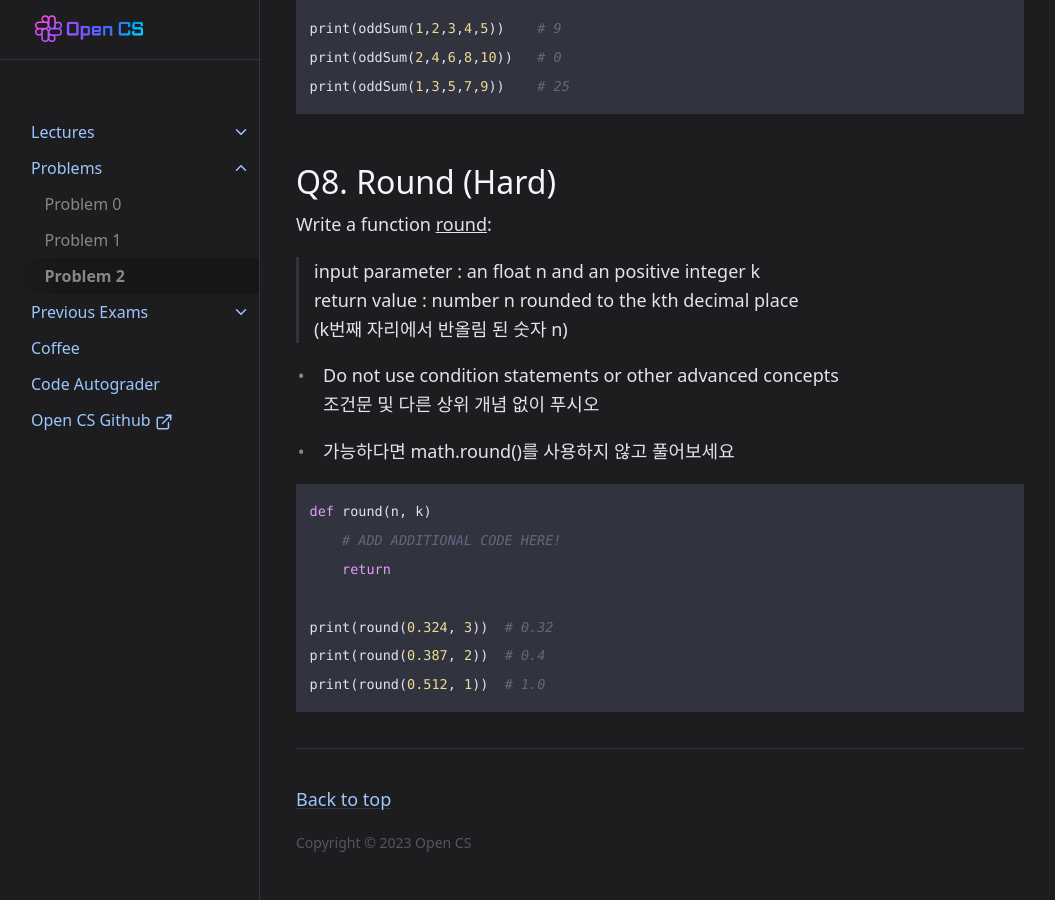
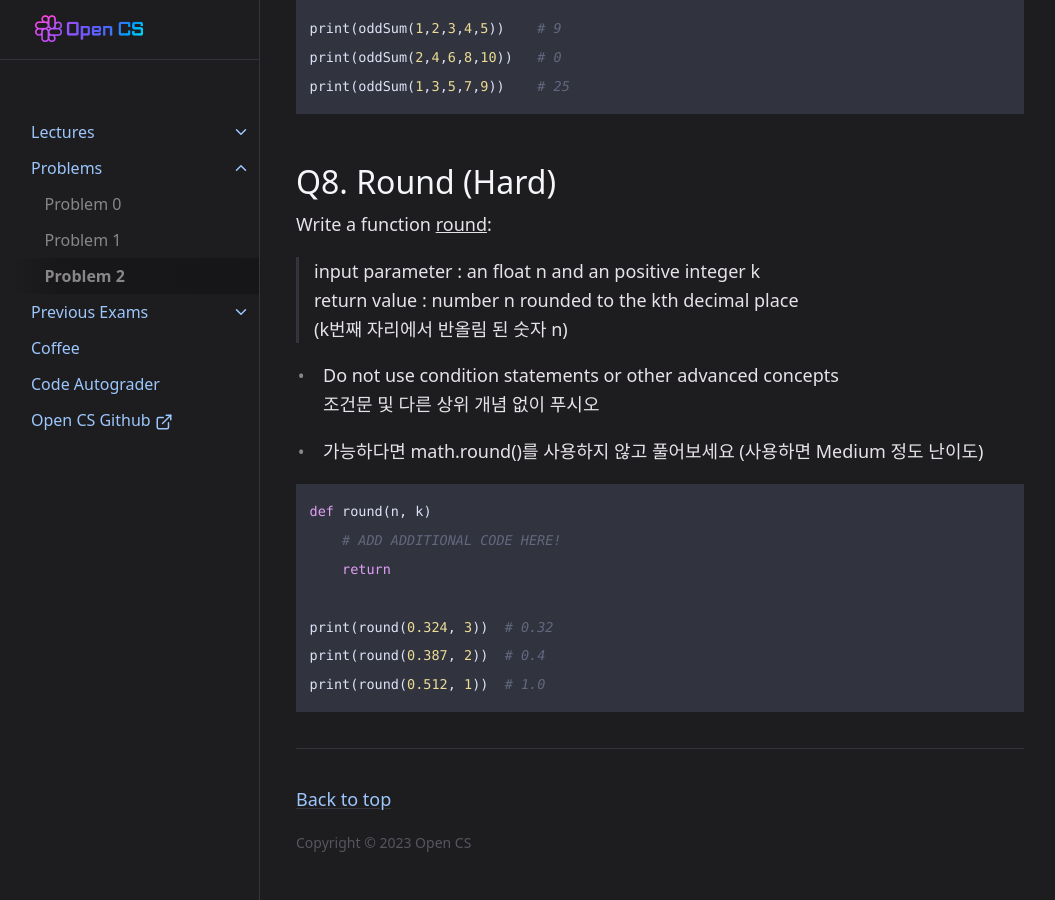
Before and after one commit to OpenCS-ksa/opencs-ksa.github.io, a Jekyll site: the page built from docs/Problems/problem2.md, in a window 1280 px wide and 900 px high, scrolled down 3749 px. Shown: the whole window, without its empty margins (112-1167 px from the left). Built offline with Jekyll 4.4.1, drawn with Linux system fonts in a browser that asks for light colours.

Commit message:
Update problem2.md

````diff
--- a/docs/Problems/problem2.md
+++ b/docs/Problems/problem2.md
@@ -134,7 +134,7 @@ Write a function <U>round</U>:
 + Do not use condition statements or other advanced concepts
 조건문 및 다른 상위 개념 없이 푸시오
 
-+ 가능하다면 math.round()를 사용하지 않고 풀어보세요
++ 가능하다면 math.round()를 사용하지 않고 풀어보세요 (사용하면 Medium 정도 난이도)
 
 ```python
 def round(n, k)
````
